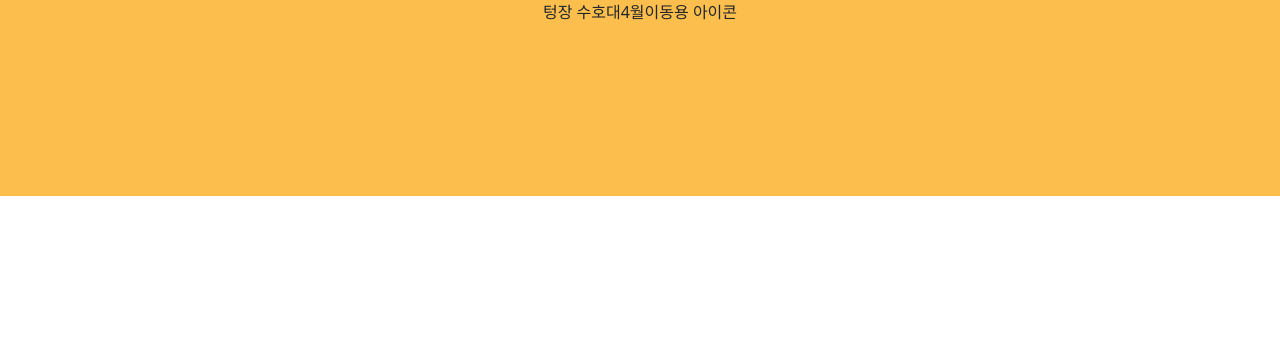
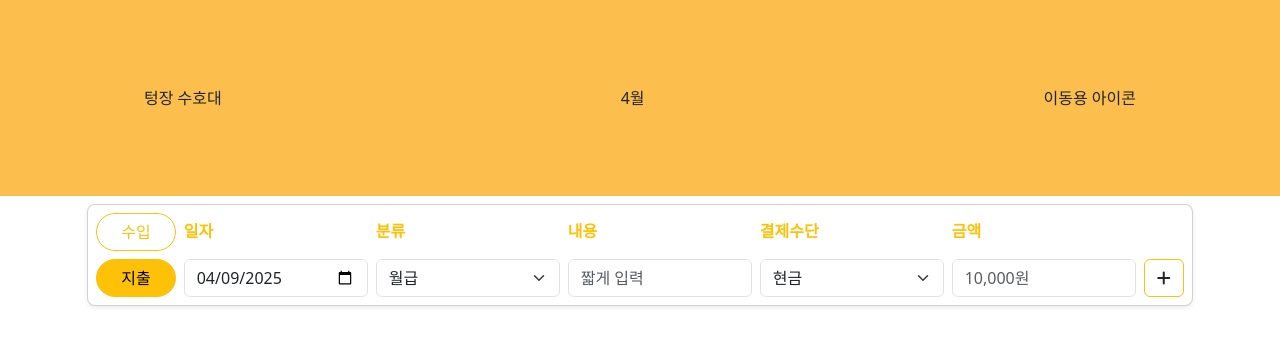
Before and after one commit to ehddbs4521/Empty_Account_Guardians, a Vue app: page / in a window 1280 px wide. Before the commit this address had no page. Shown: the top 346 px of the page. Built offline with nearby package versions, Linux system fonts and the light colour scheme; data requests are answered from the project's data file.

Commit message:
[FEAT] 메인 페이지 생성 및 데이터 추가 탭 #9

```diff
--- a/db.json
+++ b/db.json
@@ -1,53 +1,67 @@
 {
   "paytypes": [
     {
-      "name": "현금"
+      "name": "현금",
+      "id": "15b3"
     },
     {
-      "name": "국민 카드"
+      "name": "국민 카드",
+      "id": "fe6e"
     },
     {
-      "name": "신한 카드"
+      "name": "신한 카드",
+      "id": "27d7"
     },
     {
-      "name": "카카오 카드"
+      "name": "카카오 카드",
+      "id": "f38c"
     },
     {
-      "name": "카카오 페이"
+      "name": "카카오 페이",
+      "id": "4e87"
     },
     {
-      "name": "네이버 페이"
+      "name": "네이버 페이",
+      "id": "dfad"
     }
   ],
   "categories": [
     {
-      "name": "월급"
+      "name": "월급",
+      "id": "8e3f"
     },
     {
-      "name": "식비"
+      "name": "식비",
+      "id": "3279"
     },
     {
-      "name": "교통비"
+      "name": "교통비",
+      "id": "7504"
     },
     {
-      "name": "여가비"
+      "name": "여가비",
+      "id": "d6f6"
     },
     {
-      "name": "카페비"
+      "name": "카페비",
+      "id": "9caa"
     },
     {
-      "name": "통신비"
+      "name": "통신비",
+      "id": "1f6c"
     },
     {
-      "name": "고정지출"
+      "name": "고정지출",
+      "id": "963c"
     },
     {
-      "name": "용돈"
+      "name": "용돈",
+      "id": "5318"
     }
   ],
   "transactions": [
     {
-      "id": 1,
+      "id": "1",
       "paytype": "국민 카드",
       "category": "월급",
       "date": "2025-03-01",
@@ -56,7 +70,7 @@
       "expense_type": "수입"
     },
     {
-      "id": 2,
+      "id": "2",
       "paytype": "카카오 페이",
       "category": "교통비",
       "date": "2025-03-02",
@@ -65,7 +79,7 @@
       "expense_type": "지출"
     },
     {
-      "id": 3,
+      "id": "3",
       "paytype": "카카오 카드",
       "category": "식비",
       "date": "2025-03-03",
@@ -74,7 +88,7 @@
       "expense_type": "지출"
     },
     {
-      "id": 4,
+      "id": "4",
       "paytype": "카카오 카드",
       "category": "교통비",
       "date": "2025-03-03",
@@ -83,7 +97,7 @@
       "expense_type": "지출"
     },
     {
-      "id": 5,
+      "id": "5",
       "paytype": "국민 카드",
       "category": "교통비",
       "date": "2025-03-03",
@@ -92,7 +106,7 @@
       "expense_type": "지출"
     },
     {
-      "id": 6,
+      "id": "6",
       "paytype": "신한 카드",
       "category": "여가비",
       "date": "2025-03-04",
@@ -101,7 +115,7 @@
       "expense_type": "지출"
     },
     {
-      "id": 7,
+      "id": "7",
       "paytype": "현금",
       "category": "카페비",
       "date": "2025-03-04",
@@ -110,7 +124,7 @@
       "expense_type": "지출"
     },
     {
-      "id": 8,
+      "id": "8",
       "paytype": "네이버 페이",
       "category": "여가비",
       "date": "2025-03-04",
@@ -119,7 +133,7 @@
       "expense_type": "지출"
     },
     {
-      "id": 9,
+      "id": "9",
       "paytype": "신한 카드",
       "category": "통신비",
       "date": "2025-03-05",
@@ -128,7 +142,7 @@
       "expense_type": "지출"
     },
     {
-      "id": 10,
+      "id": "10",
       "paytype": "카카오 페이",
       "category": "카페비",
       "date": "2025-03-06",
@@ -137,7 +151,7 @@
       "expense_type": "지출"
     },
     {
-      "id": 11,
+      "id": "11",
       "paytype": "현금",
       "category": "여가비",
       "date": "2025-03-06",
@@ -146,7 +160,7 @@
       "expense_type": "지출"
     },
     {
-      "id": 12,
+      "id": "12",
       "paytype": "카카오 카드",
       "category": "여가비",
       "date": "2025-03-07",
@@ -155,7 +169,7 @@
       "expense_type": "지출"
     },
     {
-      "id": 13,
+      "id": "13",
       "paytype": "네이버 페이",
       "category": "고정 지출",
       "date": "2025-03-08",
@@ -164,7 +178,7 @@
       "expense_type": "지출"
     },
     {
-      "id": 14,
+      "id": "14",
       "paytype": "네이버 페이",
       "category": "식비",
       "date": "2025-03-08",
@@ -173,7 +187,7 @@
       "expense_type": "지출"
     },
     {
-      "id": 15,
+      "id": "15",
       "paytype": "네이버 페이",
       "category": "카페비",
       "date": "2025-03-08",
@@ -182,7 +196,7 @@
       "expense_type": "지출"
     },
     {
-      "id": 16,
+      "id": "16",
       "paytype": "카카오 카드",
       "category": "용돈",
       "date": "2025-03-09",
@@ -191,7 +205,7 @@
       "expense_type": "수입"
     },
     {
-      "id": 17,
+      "id": "17",
       "paytype": "카카오 카드",
       "category": "식비",
       "date": "2025-03-10",
@@ -200,7 +214,7 @@
       "expense_type": "지출"
     },
     {
-      "id": 18,
+      "id": "18",
       "paytype": "카카오 카드",
       "category": "식비",
       "date": "2025-03-10",
@@ -209,7 +223,7 @@
       "expense_type": "지출"
     },
     {
-      "id": 19,
+      "id": "19",
       "paytype": "신한 카드",
       "category": "교통비",
       "date": "2025-03-11",
@@ -218,7 +232,7 @@
       "expense_type": "지출"
     },
     {
-      "id": 20,
+      "id": "20",
       "paytype": "신한 카드",
       "category": "카페비",
       "date": "2025-03-11",
@@ -227,7 +241,7 @@
       "expense_type": "지출"
     },
     {
-      "id": 21,
+      "id": "21",
       "paytype": "신한 카드",
       "category": "식비",
       "date": "2025-03-12",
@@ -236,7 +250,7 @@
       "expense_type": "지출"
     },
     {
-      "id": 22,
+      "id": "22",
       "paytype": "현금",
       "category": "여가비",
       "date": "2025-03-13",
@@ -245,7 +259,7 @@
       "expense_type": "지출"
     },
     {
-      "id": 23,
+      "id": "23",
       "paytype": "현금",
       "category": "여가비",
       "date": "2025-03-13",
@@ -254,7 +268,7 @@
       "expense_type": "지출"
     },
     {
-      "id": 24,
+      "id": "24",
       "paytype": "카카오 카드",
       "category": "카페비",
       "date": "2025-03-14",
@@ -263,7 +277,7 @@
       "expense_type": "지출"
     },
     {
-      "id": 25,
+      "id": "25",
       "paytype": "카카오 카드",
       "category": "카페비",
       "date": "2025-03-14",
@@ -272,7 +286,7 @@
       "expense_type": "지출"
     },
     {
-      "id": 26,
+      "id": "26",
       "paytype": "카카오 카드",
       "category": "카페비",
       "date": "2025-03-14",
@@ -281,7 +295,7 @@
       "expense_type": "지출"
     },
     {
-      "id": 27,
+      "id": "27",
       "paytype": "국민 카드",
       "category": "식비",
       "date": "2025-03-15",
@@ -290,7 +304,7 @@
       "expense_type": "지출"
     },
     {
-      "id": 28,
+      "id": "28",
       "paytype": "카카오 카드",
       "category": "교통비",
       "date": "2025-03-15",
@@ -299,7 +313,7 @@
       "expense_type": "지출"
     },
     {
-      "id": 29,
+      "id": "29",
       "paytype": "카카오 페이",
       "category": "카페비",
       "date": "2025-03-15",
@@ -308,7 +322,7 @@
       "expense_type": "지출"
     },
     {
-      "id": 30,
+      "id": "30",
       "paytype": "국민 카드",
       "category": "여가비",
       "date": "2025-03-16",
@@ -317,7 +331,7 @@
       "expense_type": "지출"
     },
     {
-      "id": 31,
+      "id": "31",
       "paytype": "신한 카드",
       "category": "여가비",
       "date": "2025-03-17",
@@ -326,7 +340,7 @@
       "expense_type": "지출"
     },
     {
-      "id": 32,
+      "id": "32",
       "paytype": "현금",
       "category": "식비",
       "date": "2025-03-17",
@@ -335,7 +349,7 @@
       "expense_type": "지출"
     },
     {
-      "id": 33,
+      "id": "33",
       "paytype": "카카오 카드",
       "category": "식비",
       "date": "2025-03-17",
@@ -344,7 +358,7 @@
       "expense_type": "지출"
     },
     {
-      "id": 34,
+      "id": "34",
       "paytype": "카카오 페이",
       "category": "식비",
       "date": "2025-03-18",
@@ -353,7 +367,7 @@
       "expense_type": "지출"
     },
     {
-      "id": 35,
+      "id": "35",
       "paytype": "국민 카드",
       "category": "카페비",
       "date": "2025-03-18",
@@ -362,7 +376,7 @@
       "expense_type": "지출"
     },
     {
-      "id": 36,
+      "id": "36",
       "paytype": "국민 카드",
       "category": "여가비",
       "date": "2025-03-18",
@@ -371,7 +385,7 @@
       "expense_type": "지출"
     },
     {
-      "id": 37,
+      "id": "37",
       "paytype": "카카오 페이",
       "category": "여가비",
       "date": "2025-03-19",
@@ -380,7 +394,7 @@
       "expense_type": "지출"
     },
     {
-      "id": 38,
+      "id": "38",
       "paytype": "카카오 카드",
       "category": "여가비",
       "date": "2025-03-20",
@@ -389,7 +403,7 @@
       "expense_type": "지출"
     },
     {
-      "id": 39,
+      "id": "39",
       "paytype": "카카오 카드",
       "category": "식비",
       "date": "2025-03-21",
@@ -398,7 +412,7 @@
       "expense_type": "지출"
     },
     {
-      "id": 40,
+      "id": "40",
       "paytype": "신한 카드",
       "category": "교통비",
       "date": "2025-03-22",
@@ -407,7 +421,7 @@
       "expense_type": "지출"
     },
     {
-      "id": 41,
+      "id": "41",
       "paytype": "네이버 페이",
       "category": "여가비",
       "date": "2025-03-22",
@@ -416,7 +430,7 @@
       "expense_type": "지출"
     },
     {
-      "id": 42,
+      "id": "42",
       "paytype": "카카오 카드",
       "category": "식비",
       "date": "2025-03-22",
@@ -425,7 +439,7 @@
       "expense_type": "지출"
     },
     {
-      "id": 43,
+      "id": "43",
       "paytype": "카카오 카드",
       "category": "교통비",
       "date": "2025-03-23",
@@ -434,7 +448,7 @@
       "expense_type": "지출"
     },
     {
-      "id": 44,
+      "id": "44",
       "paytype": "신한 카드",
       "category": "카페비",
       "date": "2025-03-24",
@@ -443,7 +457,7 @@
       "expense_type": "지출"
     },
     {
-      "id": 45,
+      "id": "45",
       "paytype": "카카오 카드",
       "category": "카페비",
       "date": "2025-03-25",
@@ -452,7 +466,7 @@
       "expense_type": "지출"
     },
     {
-      "id": 46,
+      "id": "46",
       "paytype": "카카오 페이",
       "category": "카페비",
       "date": "2025-03-26",
@@ -461,7 +475,7 @@
       "expense_type": "지출"
     },
     {
-      "id": 47,
+      "id": "47",
       "paytype": "국민 카드",
       "category": "식비",
       "date": "2025-03-27",
@@ -470,7 +484,7 @@
       "expense_type": "지출"
     },
     {
-      "id": 48,
+      "id": "48",
       "paytype": "현금",
       "category": "식비",
       "date": "2025-03-27",
@@ -479,7 +493,7 @@
       "expense_type": "지출"
     },
     {
-      "id": 49,
+      "id": "49",
       "paytype": "카카오 카드",
       "category": "식비",
       "date": "2025-03-28",
@@ -488,7 +502,7 @@
       "expense_type": "지출"
     },
     {
-      "id": 50,
+      "id": "50",
       "paytype": "네이버 페이",
       "category": "식비",
       "date": "2025-03-28",
@@ -497,7 +511,7 @@
       "expense_type": "지출"
     },
     {
-      "id": 51,
+      "id": "51",
       "paytype": "카카오 카드",
       "category": "식비",
       "date": "2025-03-29",
@@ -506,7 +520,7 @@
       "expense_type": "지출"
     },
     {
-      "id": 52,
+      "id": "52",
       "paytype": "국민 카드",
       "category": "식비",
       "date": "2025-03-30",
@@ -515,7 +529,7 @@
       "expense_type": "지출"
     },
     {
-      "id": 53,
+      "id": "53",
       "paytype": "국민 카드",
       "category": "식비",
       "date": "2025-03-31",
@@ -524,7 +538,7 @@
       "expense_type": "지출"
     },
     {
-      "id": 54,
+      "id": "54",
       "paytype": "현금",
       "category": "교통비",
       "date": "2025-03-31",
@@ -533,13 +547,22 @@
       "expense_type": "지출"
     },
     {
-      "id": 55,
+      "id": "55",
       "paytype": "현금",
       "category": "식비",
       "date": "2025-03-31",
       "description": "점심 식사",
       "amount": 11000,
       "expense_type": "지출"
+    },
+    {
+      "id": "56",
+      "paytype": "국민 카드",
+      "category": "식비",
+      "date": "2025-04-02",
+      "description": "햄버거",
+      "amount": 5000,
+      "expense_type": "수입"
     }
   ]
 }
--- a/src/assets/main.css
+++ b/src/assets/main.css
@@ -1,35 +1,18 @@
-@import './base.css';
-
-#app {
-  max-width: 1280px;
-  margin: 0 auto;
-  padding: 2rem;
-  font-weight: normal;
+body {
+  margin: 0;
+  padding: 0;
+  font-family: 'Noto Sans KR', sans-serif;
+  background-color: #f5f5f5;
 }
 
-a,
-.green {
-  text-decoration: none;
-  color: hsla(160, 100%, 37%, 1);
-  transition: 0.4s;
-  padding: 3px;
+/* 공통 레이아웃 래퍼 */
+.container {
+  max-width: 1024px;
+  width: 100%;
+  display: flex;
+  flex-direction: column;
+  justify-content: center; /* 필요에 따라 center, space-around 등으로 조절 */
+  align-items: center;
+  padding: 0 16px;
+  box-sizing: border-box;
 }
-
-@media (hover: hover) {
-  a:hover {
-    background-color: hsla(160, 100%, 37%, 0.2);
-  }
-}
-
-@media (min-width: 1024px) {
-  body {
-    display: flex;
-    place-items: center;
-  }
-
-  #app {
-    display: grid;
-    grid-template-columns: 1fr 1fr;
-    padding: 0 2rem;
-  }
-}
--- a/src/components/Header.vue
+++ b/src/components/Header.vue
@@ -1,8 +1,10 @@
 <template>
   <div class="header-container">
-    <div>텅장 수호대</div>
-    <div>4월</div>
-    <div>이동용 아이콘</div>
+    <div class="header-content">
+      <div>텅장 수호대</div>
+      <div>4월</div>
+      <div>이동용 아이콘</div>
+    </div>
   </div>
 </template>
 
@@ -10,9 +12,20 @@
 
 <style scoped>
 .header-container {
+  width: 100%;
+  background-color: #fcbf4e;
+  height: 196px;
   display: flex;
-  background-color: #fcbf4e;
-  justify-content: center;
-  height: 196px;
+  justify-content: center; /* 가운데 정렬 */
+}
+
+.header-content {
+  max-width: 1024px;
+  width: 100%;
+  display: flex;
+  justify-content: space-between; /* 필요에 따라 center, space-around 등으로 조절 */
+  align-items: center;
+  padding: 0 16px;
+  box-sizing: border-box;
 }
 </style>
--- /dev/null
+++ b/src/components/TransactionInputBar.vue
@@ -0,0 +1,143 @@
+<template>
+  <div class="card shadow-sm p-2 mt-2 mb-4 bg-white rounded-3 text-warning">
+    <div class="row align-items-end g-2">
+      <!-- 수입/지출 토글 -->
+      <div class="col-auto">
+        <div class="d-flex flex-column">
+          <button
+            type="button"
+            class="btn rounded-pill px-4 mb-2"
+            :class="
+              selectedType === '수입' ? 'btn-warning' : 'btn-outline-warning'
+            "
+            @click="selectedType = '수입'"
+          >
+            수입
+          </button>
+          <button
+            type="button"
+            class="btn rounded-pill px-4"
+            :class="
+              selectedType === '지출' ? 'btn-warning' : 'btn-outline-warning'
+            "
+            @click="selectedType = '지출'"
+          >
+            지출
+          </button>
+        </div>
+      </div>
+
+      <!-- 일자 -->
+      <div class="col">
+        <label class="form-label fw-semibold mb-3">일자</label>
+        <input type="date" v-model="date" class="form-control" />
+      </div>
+
+      <!-- 분류 -->
+      <div class="col">
+        <label class="form-label fw-semibold mb-3">분류</label>
+        <select v-model="category" class="form-select">
+          <option
+            v-for="(item, index) in categoriesStore.categories"
+            :key="index"
+          >
+            {{ item.name }}
+          </option>
+        </select>
+      </div>
+
+      <!-- 내용 -->
+      <div class="col">
+        <label class="form-label fw-semibold mb-3">내용</label>
+        <input
+          type="text"
+          class="form-control"
+          v-model="description"
+          placeholder="짧게 입력"
+        />
+      </div>
+
+      <!-- 결제수단 -->
+      <div class="col">
+        <label class="form-label fw-semibold mb-3">결제수단</label>
+        <select v-model="paymentMethod" class="form-select">
+          <option v-for="(item, index) in paytypesStore.paytypes" :key="index">
+            {{ item.name }}
+          </option>
+        </select>
+      </div>
+
+      <!-- 금액 -->
+      <div class="col">
+        <label class="form-label fw-semibold mb-3">금액</label>
+        <input
+          type="text"
+          class="form-control"
+          v-model="amount"
+          placeholder="10,000원"
+        />
+      </div>
+
+      <!-- 추가 버튼 -->
+      <div class="col-auto">
+        <button class="btn border border-warning" @click="addTransaction">
+          <i class="fa-solid fa-plus"></i>
+        </button>
+      </div>
+    </div>
+  </div>
+</template>
+
+<script setup>
+import { useCategoriesStore } from '@/stores/useCategoriesStore';
+import { usePaytypesStore } from '@/stores/usePaytypesStore';
+import { useTransactionStore } from '@/stores/transaction';
+import { onMounted, ref } from 'vue';
+
+const selectedType = ref('지출');
+const date = ref(new Date().toISOString().slice(0, 10));
+const category = ref('');
+const description = ref('');
+const paymentMethod = ref('');
+const amount = ref('');
+
+// pinia에서 가져옴
+const paytypesStore = usePaytypesStore();
+const categoriesStore = useCategoriesStore();
+const transactionStore = useTransactionStore();
+
+// 데이터 가져오기
+onMounted(async () => {
+  await categoriesStore.fetchCategories();
+  await paytypesStore.fetchPaytypes();
+
+  // 첫 번째 요소 선택되도록 초기화
+  category.value = categoriesStore.categories[0]?.name || '';
+  paymentMethod.value = paytypesStore.paytypes[0]?.name || '';
+});
+
+const addTransaction = async () => {
+  const parsedAmount = parseInt(amount.value.replace(/[^0-9]/g, ''), 10);
+  if (isNaN(parsedAmount)) {
+    alert('금액을 숫자로 입력해주세요.');
+    return;
+  }
+
+  const newTransaction = {
+    paytype: paymentMethod.value,
+    category: category.value,
+    date: date.value,
+    description: description.value,
+    amount: parsedAmount,
+    expense_type: selectedType.value,
+  };
+
+  await transactionStore.addTransaction(newTransaction);
+
+  // 초기화
+  description.value = '';
+  amount.value = '';
+};
+</script>
+
+<style></style>
--- a/src/main.js
+++ b/src/main.js
@@ -1,4 +1,4 @@
-// import './assets/main.css'
+import './assets/main.css';
 
 import { createApp } from 'vue';
 import { createPinia } from 'pinia';
--- /dev/null
+++ b/src/pages/Home.vue
@@ -0,0 +1,11 @@
+<template>
+  <div class="container">
+    <TransactionInputBar />
+  </div>
+</template>
+
+<script setup>
+import TransactionInputBar from '@/components/TransactionInputBar.vue';
+</script>
+
+<style scoped></style>
--- a/src/stores/transaction.js
+++ b/src/stores/transaction.js
@@ -1,7 +1,7 @@
-import { ref } from "vue";
-import { defineStore } from "pinia";
+import { ref } from 'vue';
+import { defineStore } from 'pinia';
 
-export const useTransactionStore = defineStore("transaction", () => {
+export const useTransactionStore = defineStore('transaction', () => {
   const transactions = ref([]);
   const error = ref(null);
 
@@ -17,7 +17,44 @@ export const useTransactionStore = defineStore("transaction", () => {
         const data = await response.json();
         transactions.value = data;
       } else {
-        throw new Error("서버 응답 오류: " + response.status);
+        throw new Error('서버 응답 오류: ' + response.status);
+      }
+    } catch (err) {
+      error.value = err.message;
+    }
+  };
+
+  const addTransaction = async (newTransaction) => {
+    error.value = null;
+
+    try {
+      await fetchTransactions(newTransaction.date.slice(0, 7)); // 예: "2025-03"
+      // 1. 현재 가장 큰 id 찾기
+      const maxId = transactions.value.reduce((max, t) => {
+        const numericId = Number(t.id);
+        return numericId > max ? numericId : max;
+      }, 0);
+
+      // 2. 새 id 지정
+      const transactionWithId = {
+        id: String(maxId + 1),
+        ...newTransaction,
+      };
+
+      // 3. POST 요청
+      const response = await fetch('http://localhost:3000/transactions', {
+        method: 'POST',
+        headers: {
+          'Content-Type': 'application/json',
+        },
+        body: JSON.stringify(transactionWithId),
+      });
+
+      if (response.ok) {
+        const data = await response.json();
+        transactions.value.push(data); // 목록 반영
+      } else {
+        throw new Error('트랜잭션 추가 실패: ' + response.status);
       }
     } catch (err) {
       error.value = err.message;
@@ -28,5 +65,6 @@ export const useTransactionStore = defineStore("transaction", () => {
     transactions,
     error,
     fetchTransactions,
+    addTransaction,
   };
 });
--- /dev/null
+++ b/src/stores/useCategoriesStore.js
@@ -0,0 +1,23 @@
+import { ref, onMounted } from 'vue';
+import { defineStore } from 'pinia';
+import axios from 'axios';
+
+export const useCategoriesStore = defineStore('categories', () => {
+  const categories = ref([]);
+  const error = ref(null);
+
+  const fetchCategories = async () => {
+    try {
+      const response = await axios.get('http://localhost:3000/categories');
+      categories.value = response.data;
+    } catch (err) {
+      error.value = err;
+    }
+  };
+
+  onMounted(() => {
+    fetchCategories();
+  });
+
+  return { categories, error, fetchCategories };
+});
--- /dev/null
+++ b/src/stores/usePaytypesStore.js
@@ -0,0 +1,25 @@
+import { ref, onMounted } from 'vue';
+import { defineStore } from 'pinia';
+import axios from 'axios';
+
+export const usePaytypesStore = defineStore('paytypes', () => {
+  const paytypes = ref([]);
+  const error = ref(null);
+
+  const fetchPaytypes = async () => {
+    try {
+      const response = await axios.get('http://localhost:3000/paytypes');
+      //   console.log('response', response);
+      paytypes.value = response.data;
+    } catch (err) {
+      error.value = err;
+    }
+  };
+
+  // 자동 fetch
+  onMounted(() => {
+    fetchPaytypes();
+  });
+
+  return { paytypes, error, fetchPaytypes };
+});
```
Also changed, not shown: src/router/index.js (+6 -6 lines).
